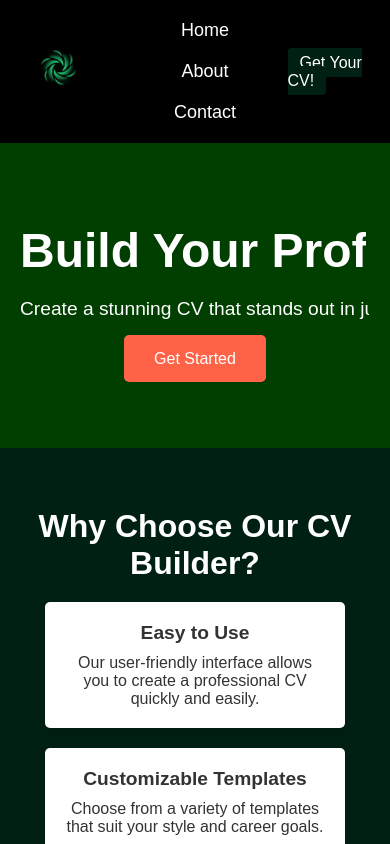
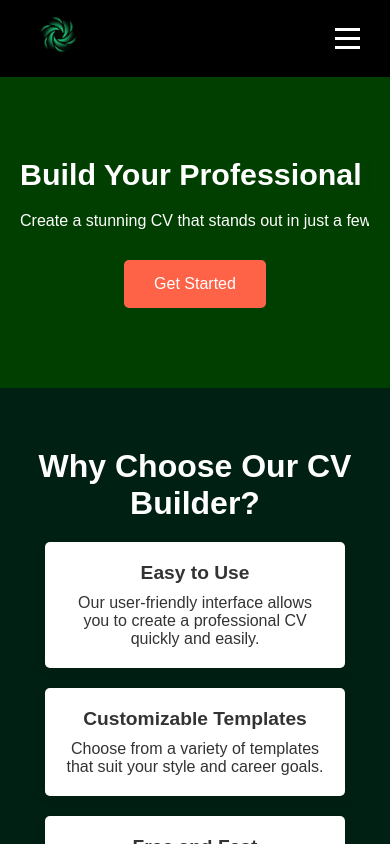
Before and after one commit to rahmat131/VeloxCV, a React (Create React App) app: page / in a window 390 px wide. Shown: the top 844 px of the page. Built offline with nearby package versions, Linux system fonts and the light colour scheme.

Commit message:
Added Logo and Changed Colors

```diff
--- a/public/index.html
+++ b/public/index.html
@@ -10,34 +10,12 @@
       content="Web site created for building Proffessional CV"
     />
     <link rel="apple-touch-icon" href="%PUBLIC_URL%/logo192.png" />
-    <!--
-      manifest.json provides metadata used when your web app is installed on a
-      user's mobile device or desktop. See https://developers.google.com/web/fundamentals/web-app-manifest/
-    -->
     <link rel="manifest" href="%PUBLIC_URL%/manifest.json" />
-    <!--
-      Notice the use of %PUBLIC_URL% in the tags above.
-      It will be replaced with the URL of the `public` folder during the build.
-      Only files inside the `public` folder can be referenced from the HTML.
-
-      Unlike "/favicon.ico" or "favicon.ico", "%PUBLIC_URL%/favicon.ico" will
-      work correctly both with client-side routing and a non-root public URL.
-      Learn how to configure a non-root public URL by running `npm run build`.
-    -->
-    <title>Velox CV - Your Proffessional CV Builder</title>
+     <title>Velox CV - Your Proffessional CV Builder</title>
+     <link rel="icon" href="%PUBLIC_URL%/favicon.ico" type="image/x-icon">
   </head>
   <body>
     <noscript>You need to enable JavaScript to run this app.</noscript>
     <div id="root"></div>
-    <!--
-      This HTML file is a template.
-      If you open it directly in the browser, you will see an empty page.
-
-      You can add webfonts, meta tags, or analytics to this file.
-      The build step will place the bundled scripts into the <body> tag.
-
-      To begin the development, run `npm start` or `yarn start`.
-      To create a production bundle, use `npm run build` or `yarn build`.
-    -->
   </body>
 </html>
--- a/src/Components/FormComp/AddSection.js
+++ b/src/Components/FormComp/AddSection.js
@@ -20,7 +20,7 @@ return (
     <div key = {index}>
 
       <label id='labelHeading'>Section - {index + 1}</label>
-               <div><input type="text" name="title" placeholder="Title"value={section.title} onChange={(e) => handleSectionChange(index, e)}required /></div>
+               <div><input type="text" name="title" placeholder="Title"value={section.title} onChange={(e) => handleSectionChange(index, e)} /></div>
                <div><input type="text" name="heading" placeholder="Heading"value={section.heading} onChange={(e) => handleSectionChange(index, e)} /></div>
                <div><input type="text" name="subheading" placeholder="Sub Heading"value={section.subheading} onChange={(e) => handleSectionChange(index, e)} /></div>
                <div><input type="text" name="city" placeholder="City"value={section.city} onChange={(e) => handleSectionChange(index, e)} /></div>
--- a/src/Components/Header.css
+++ b/src/Components/Header.css
@@ -1,50 +1,49 @@
-/* Basic reset for margin and padding */
+
 * {
     margin: 0;
     padding: 0;
     box-sizing: border-box;
   }
 
-  /* Overall header styling */
   header {
     background-color: black;
     color: white;
     padding: 10px 20px;
     font-family: Arial, sans-serif;
-    /* height: 10vh; */
-    /* margin-bottom: 25px; */
   }
 
-  /* Styling for the navigation */
   nav {
     display: flex;
     justify-content: space-between;
     align-items: center;
   }
 
-  /* Left side (Logo) */
+
 
 
   .navL {
-    display: flex; /* Ensure the content aligns properly */
-    align-items: center; /* Vertically center the logo */
-    flex: 1; /* Retain the left alignment */
-    padding: 0 10px; /* Add some padding around the logo */
+    display: flex;
+    align-items: center;
+    flex: 1;
+    padding: 0 10px;
   }
   .navL img:hover {
-    opacity: 0.8; /* Slightly dim the logo on hover */
-    transform: scale(1.5); /* Slightly enlarge the logo on hover */
-    transition: all 0.3s ease-in-out; /* Smooth animation */
+    opacity: 0.8;
+    transform: scale(1.5);
+    transition: all 0.3s ease-in-out;
   }
   .navL img {
-    width: auto; /* Let the width adjust naturally */
-    height: 50px; /* Set a consistent height for the logo */
-    max-width: 100%; /* Prevent the logo from overflowing */
-    object-fit: contain; /* Maintain aspect ratio */
+    width: auto;
+    height: 50px;
+    max-width: 100%;
+    object-fit: contain;
   }
 
-
-  /* Middle section (Main navigation) */
+  .navM {
+    display: flex;
+    flex: 2;
+    justify-content: center;
+  }
   .navM ul {
     list-style-type: none;
     display: flex;
@@ -53,7 +52,11 @@
   .navM ul li {
     margin: 0 15px;
   }
-
+  .navM.open ul {
+    display: block;
+    flex-direction: column;
+    align-items: center;
+  }
   .navM .nav-link {
     color: white;
     text-decoration: none;
@@ -67,25 +70,24 @@
   }
 
   .navM {
-    flex: 2; /* Takes more space, ensuring it's in the center */
+    flex: 2;
     display: flex;
     justify-content: center;
   }
 
   .navR {
-    flex: 1; /* Takes minimal space and stays at the right */
+    flex: 1;
     display: flex;
     justify-content: flex-end;
   }
 
-  /* Right section (CTA link - Get Your CV) */
+
   .navR .GYCV .nav-link {
     color: white;
     text-decoration: none;
     font-size: 18px;
     padding: 8px 15px;
     background-color: rgb(0, 32, 19);
-    /* background-color: #e76f51; */
     border-radius: 4px;
   }
 
@@ -94,9 +96,26 @@
     text-decoration: underline;
   }
 
-  /* Responsive design */
+  .hamburger {
+    display: none;
+    flex-direction: column;
+    justify-content: center;
+    align-items: center;
+    background: none;
+    border: none;
+    cursor: pointer;
+    padding: 10px;
+  }
+
+  .hamburger .bar {
+    width: 25px;
+    height: 3px;
+    background-color: white;
+    margin: 3px 0;
+    transition: all 0.3s ease;
+  }
+
   @media (max-width: 768px) {
-    /* Stack the navigation items on smaller screens */
     .navM ul {
       flex-direction: column;
       align-items: center;
@@ -105,13 +124,34 @@
     .navM ul li {
       margin: 10px 0;
     }
+    .navM ul {
+      display: none;
+      flex-direction: column;
+    }
 
-    /* Make the logo text larger on mobile */
+    .navM.open ul {
+      display: flex;
+      background-color: black;
+      position: absolute;
+      top: 60px;
+      left: 0;
+      width: 100%;
+      padding: 10px 0;
+      box-shadow: 0 4px 6px rgba(0, 0, 0, 0.1);
+    }
+
+    .hamburger {
+      display: flex;
+    }
+
+    .navR {
+      display: none; /* Optional: Hide the right section on mobile */
+    }
+
     .navL .nav-link {
       font-size: 28px;
     }
 
-    /* Adjust the Get Your CV link on mobile */
     .navR .GYCV .nav-link {
       font-size: 16px;
       padding: 6px 12px;
--- a/src/Components/Header.js
+++ b/src/Components/Header.js
@@ -1,30 +1,89 @@
-import React from 'react';
-import { Link } from 'react-router-dom'; // Corrected the import
-import './Header.css'
-import logo from "./logo/cvlogo.png";
+// import React from 'react';
+// import { Link } from 'react-router-dom'; // Corrected the import
+// import './Header.css'
+// import logo from "./logo/cvlogo.png";
 
-function Header() {  // Capitalize the component name
+// function Header() {  // Capitalize the component name
+//   return (
+//     <div>
+//       <header>
+//         <nav>
+//           <div className='navL'>
+//             <Link to="/"className='nav-link'>
+//             <img src={logo} alt="My Image" />
+//             </Link>
+//           </div>
+//           <div className='navM'>
+//             <ul>
+//               <li><Link to="/"className='nav-link'>Home</Link></li>
+//               <li><Link to="/about"className='nav-link'>About</Link></li>
+//               <li><Link to="/contact"className='nav-link'>Contact</Link></li>
+//             </ul>
+//           </div>
+//           <div className='navR'>
+//             <div className='GYCV'>
+//               <Link to="/get-your-cv"className='nav-link'>Get Your CV!</Link>
+//             </div>
+//           </div>
+//         </nav>
+//       </header>
+//     </div>
+//   );
+// }
+
+// export default Header;
+import React, { useState } from 'react';
+import { Link } from 'react-router-dom';
+import './Header.css';
+import logo from './logo/cvlogo.png';
+
+function Header() {
+  const [isMobileMenuOpen, setMobileMenuOpen] = useState(false);
+
+  const toggleMenu = () => {
+    setMobileMenuOpen(!isMobileMenuOpen);
+  };
+
   return (
     <div>
       <header>
         <nav>
-          <div className='navL'>
-            <Link to="/"className='nav-link'>
-            <img src={logo} alt="My Image" />
+          <div className="navL">
+            <Link to="/" className="nav-link">
+              <img src={logo} alt="Logo" />
             </Link>
           </div>
-          <div className='navM'>
+          <div className={`navM ${isMobileMenuOpen ? 'open' : ''}`}>
             <ul>
-              <li><Link to="/"className='nav-link'>Home</Link></li>
-              <li><Link to="/about"className='nav-link'>About</Link></li>
-              <li><Link to="/contact"className='nav-link'>Contact</Link></li>
+              <li>
+                <Link to="/" className="nav-link">
+                  Home
+                </Link>
+              </li>
+              <li>
+                <Link to="/about" className="nav-link">
+                  About
+                </Link>
+              </li>
+              <li>
+                <Link to="/contact" className="nav-link">
+                  Contact
+                </Link>
+              </li>
             </ul>
           </div>
-          <div className='navR'>
-            <div className='GYCV'>
-              <Link to="/get-your-cv"className='nav-link'>Get Your CV!</Link>
+          <div className="navR">
+            <div className="GYCV">
+              <Link to="/get-your-cv" className="nav-link">
+                Get Your CV!
+              </Link>
             </div>
           </div>
+          <button className="hamburger" onClick={toggleMenu}>
+            <span className="bar"></span>
+            <span className="bar"></span>
+            <span className="bar"></span>
+          </button>
         </nav>
       </header>
     </div>
--- a/src/Components/Home.css
+++ b/src/Components/Home.css
@@ -19,10 +19,14 @@
     /* background: #4a90e2;
     color: #fff;
     padding: 80px 20px; */
+    display: flex;
+    flex-direction: column;
+    justify-content: center;
+    align-items: center;
     background: #003f00;
     color: #fff;
     padding: 80px 20px;
-    position: relative;
+    /* position: relative; */
   }
 
   .hero h1 {
@@ -128,6 +132,20 @@
     margin-bottom: 10px;
   }
 
+  @media (max-width: 768px) {
+
+    .hero h1 {
+      /* font-size: 3em;
+      margin-bottom: 20px; */
+      font-size: 1.9em;
+
+    }
+
+    .hero p{
+      font-size: 1em;
+    }
+
+  }
   /* Footer Section */
   /* .footer {
     padding: 20px;
```
Also changed, not shown: 9 other files (tests, documents, lock files or other folders).
